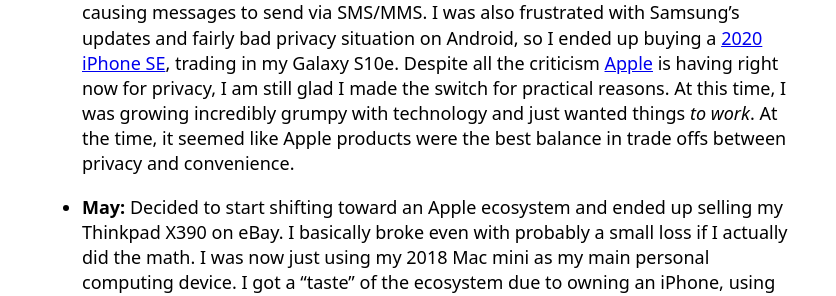
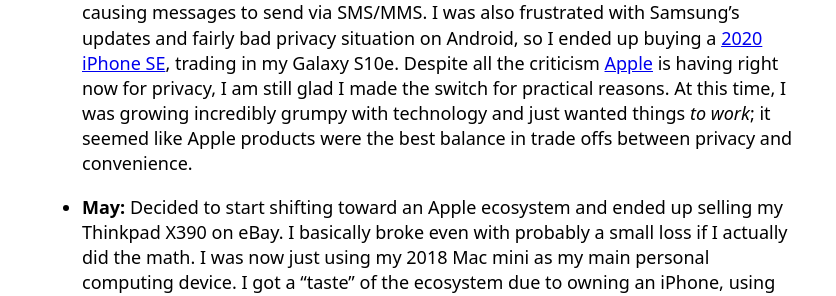
Before and after one commit to danesnick/old_website, a Jekyll site: the page built from _posts/2021-08-16-Chronological-Timeline-Computing-Devices.markdown, in a window 1280 px wide. Shown: the part 1004-1300 px from the top of the page, without its empty margins (218-1054 px from the left). Built offline with Jekyll 4.4.1, drawn with Linux system fonts in a browser that asks for light colours.

Commit message:
Updated wording on latest post

```diff
--- a/_posts/2021-08-16-Chronological-Timeline-Computing-Devices.markdown
+++ b/_posts/2021-08-16-Chronological-Timeline-Computing-Devices.markdown
@@ -17,7 +17,7 @@
 
 * **February:** I [sold my desktop to switch exclusively to a used Thinkpad X390](/blog/2021/02/06/desktop-to-laptop/). At the time, I basically never used the graphics card in my desktop, and I thought I wanted something I could use around the house. I also had bought a used 2018 Mac Mini that I was using for music practice and starting to run an [AirMessage](/blog/2021/02/02/privacy-fatigue/) server due to giving up getting my iPhone-user friends to switch to something other than SMS/MMS, since I still had a S10e.
 
-* **April:** Despite being able to technically use iMessage on Android through AirMessage, it did not allow you to connect your phone number to iMessage, severely limiting how many people could default message me using iMessage, causing messages to send via SMS/MMS. I was also frustrated with Samsung's updates and fairly bad privacy situation on Android, so I ended up buying a [2020 iPhone SE](/blog/2021/05/07/switched-to-iphone/), trading in my Galaxy S10e. Despite all the criticism [Apple](https://www.eff.org/deeplinks/2021/08/if-you-build-it-they-will-come-apple-has-opened-backdoor-increased-surveillance) is having right now for privacy, I am still glad I made the switch for practical reasons. At this time, I was growing incredibly grumpy with technology and just wanted things *to work*. At the time, it seemed like Apple products were the best balance in trade offs between privacy and convenience.
+* **April:** Despite being able to technically use iMessage on Android through AirMessage, it did not allow you to connect your phone number to iMessage, severely limiting how many people could default message me using iMessage, causing messages to send via SMS/MMS. I was also frustrated with Samsung's updates and fairly bad privacy situation on Android, so I ended up buying a [2020 iPhone SE](/blog/2021/05/07/switched-to-iphone/), trading in my Galaxy S10e. Despite all the criticism [Apple](https://www.eff.org/deeplinks/2021/08/if-you-build-it-they-will-come-apple-has-opened-backdoor-increased-surveillance) is having right now for privacy, I am still glad I made the switch for practical reasons. At this time, I was growing incredibly grumpy with technology and just wanted things *to work*; it seemed like Apple products were the best balance in trade offs between privacy and convenience.
 
 * **May:** Decided to start shifting toward an Apple ecosystem and ended up selling my Thinkpad X390 on eBay. I basically broke even with probably a small loss if I actually did the math. I was now just using my 2018 Mac mini as my main personal computing device. I got a "taste" of the ecosystem due to owning an iPhone, using my partners' old AirPods and enjoying the seamless integration between devices. However the 2018 Mac Mini I had only had an 8th Gen i3, 128 GB SSD and 8 GB RAM, so it felt sluggish compared to my previous devices. I started looking into the new M1 Mac devices.
 
```
